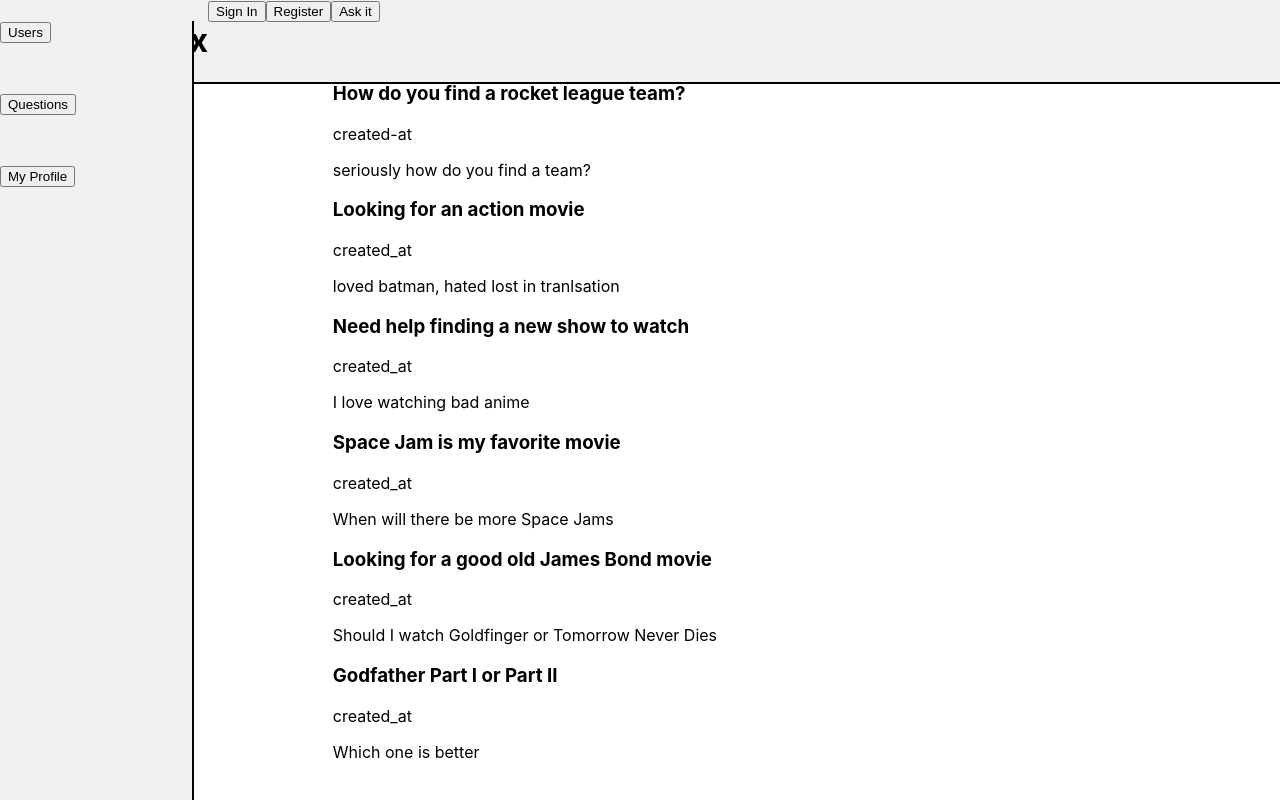
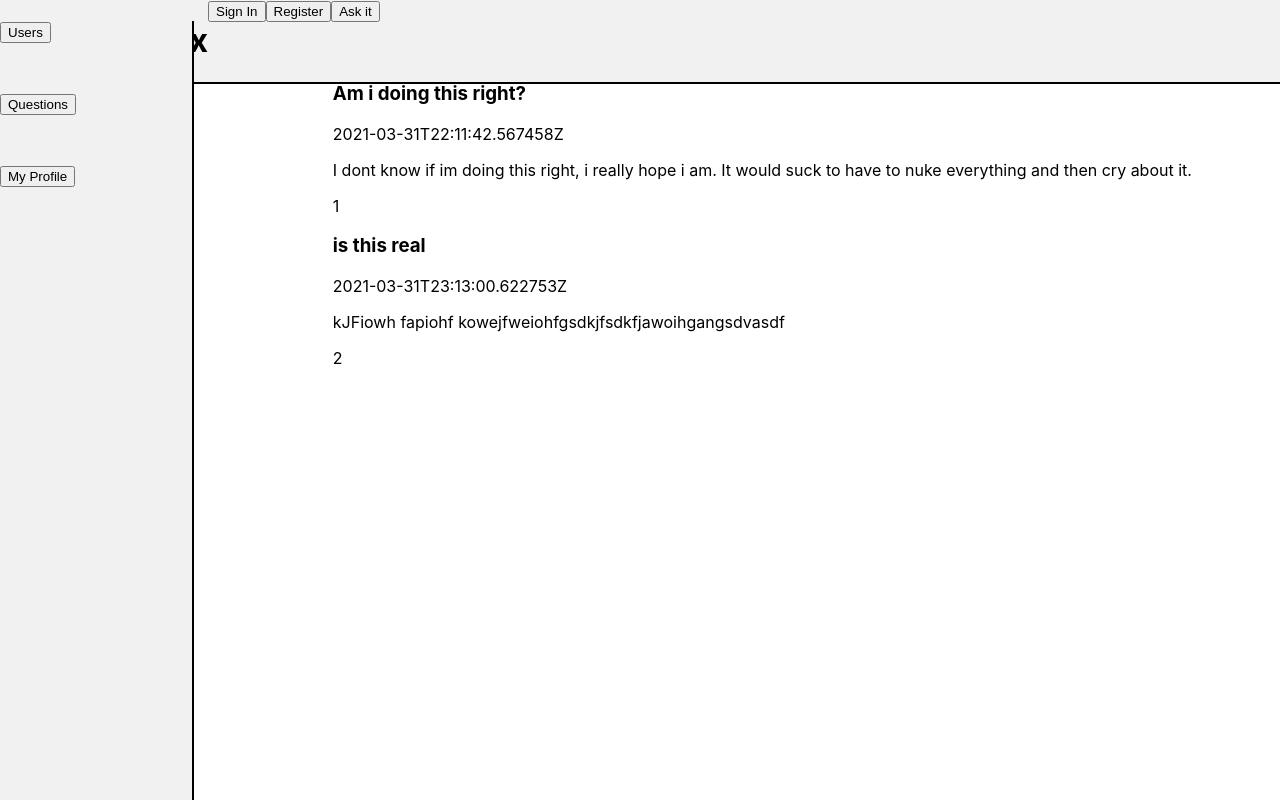
Before and after one commit to momentum-team-7/team-project-questionbox-neon-tetra, a React (Create React App) app in the folder questionbox/: page / in a window 1280 px wide. Built offline with nearby package versions, Linux system fonts and the light colour scheme.

Commit message:
pushing the data stuff

```diff
--- a/questionbox/src/App.js
+++ b/questionbox/src/App.js
@@ -1,5 +1,5 @@
 import './App.css';
-import data from './questions'
+import data from './questions2'
 import Home from './Components/Home'
 import QuestionFeed from './Components/QuestionFeed'
 import React, { useState } from 'react'
--- a/questionbox/src/Components/Home.js
+++ b/questionbox/src/Components/Home.js
@@ -1,6 +1,6 @@
 import React, { useState } from 'react'
 import QuestionFeed from './QuestionFeed'
-import data from '../questions'
+import data from '../questions2'
 
 
 
@@ -10,13 +10,13 @@ export default function Home() {
     return (
         <div>
             <h1>Question Feed</h1>
-                {questions.map((question, index) => (
+                {questions.map((question) => (
                     <QuestionFeed
-                    key = {index}
-                    question_title = {question.question_title}
-                    created_at = {question.created_at}
-                    question_text = {question.question_text}
-                    id = {question.id}
+                    key = {question.id}
+                    question_title = {question.title}
+                    date_created = {question.date_created}
+                    question_body = {question.body}
+                    question_id = {question.id}
                     />
                 ))}
         </div>
--- a/questionbox/src/Components/QuestionDetail.js
+++ b/questionbox/src/Components/QuestionDetail.js
@@ -1,11 +1,12 @@
 import React from 'react'
 
-export default function QuestionDetail({ question_title, created_at, question_text }) {
+export default function QuestionDetail({ question_title, date_created, question_body, question_id }) {
     return (
         <div>
             <h3>{question_title}</h3>
-            <p>{created_at}</p>
-            <p>{question_text}</p>
+            <p>{date_created}</p>
+            <p>{question_body}</p>
+            <p>{question_id}</p>
         </div>
     )
 }
--- a/questionbox/src/Components/QuestionFeed.js
+++ b/questionbox/src/Components/QuestionFeed.js
@@ -3,7 +3,7 @@
 import QuestionDetail from './QuestionDetail'
 
 
-const QuestionFeed = ({ question_title, created_at, question_text }) => {
+const QuestionFeed = ({ question_title, date_created, question_body, question_id }) => {
 
 
 
@@ -11,8 +11,9 @@ const QuestionFeed = ({ question_title, created_at, question_text }) => {
         <div>
             <QuestionDetail
                 question_title = {question_title}
-                created_at = {created_at}
-                question_text = {question_text}
+                date_created = {date_created}
+                question_body = {question_body}
+                question_id = {question_id}
             />
         </div>
     )
--- /dev/null
+++ b/questionbox/src/questions2.js
@@ -0,0 +1,50 @@
+const data = [
+    {
+        "id": 1,
+        "owner": 1,
+        "title": "Am i doing this right?",
+        "body": "I dont know if im doing this right, i really hope i am. It would suck to have to nuke everything and then cry about it.",
+        "date_created": "2021-03-31T22:11:42.567458Z",
+        "likes": 0,
+        "answered": false,
+        "answers": [
+            {
+                "id": 1,
+                "owner": 1,
+                "body": "I dont know dawg",
+                "date_created": "2021-03-31T22:57:32.485092Z",
+                "likes": 0,
+                "question": 1
+            },
+            {
+                "id": 3,
+                "owner": 2,
+                "body": "shut up doofus",
+                "date_created": "2021-03-31T23:14:37.779550Z",
+                "likes": 105,
+                "question": 1
+            }
+        ]
+    },
+    {
+        "id": 2,
+        "owner": 2,
+        "title": "is this real",
+        "body": "kJFiowh fapiohf kowejfweiohfgsdkjfsdkfjawoihgangsdvasdf",
+        "date_created": "2021-03-31T23:13:00.622753Z",
+        "likes": 0,
+        "answered": false,
+        "answers": [
+            {
+                "id": 2,
+                "owner": 1,
+                "body": "what? you good dawg>",
+                "date_created": "2021-03-31T23:13:21.805842Z",
+                "likes": -3,
+                "question": 2
+            }
+        ]
+    }
+]
+
+export default data;
```
Also changed, not shown: questionbox/src/olddata.js (renamed from questionbox/src/questions.js).
